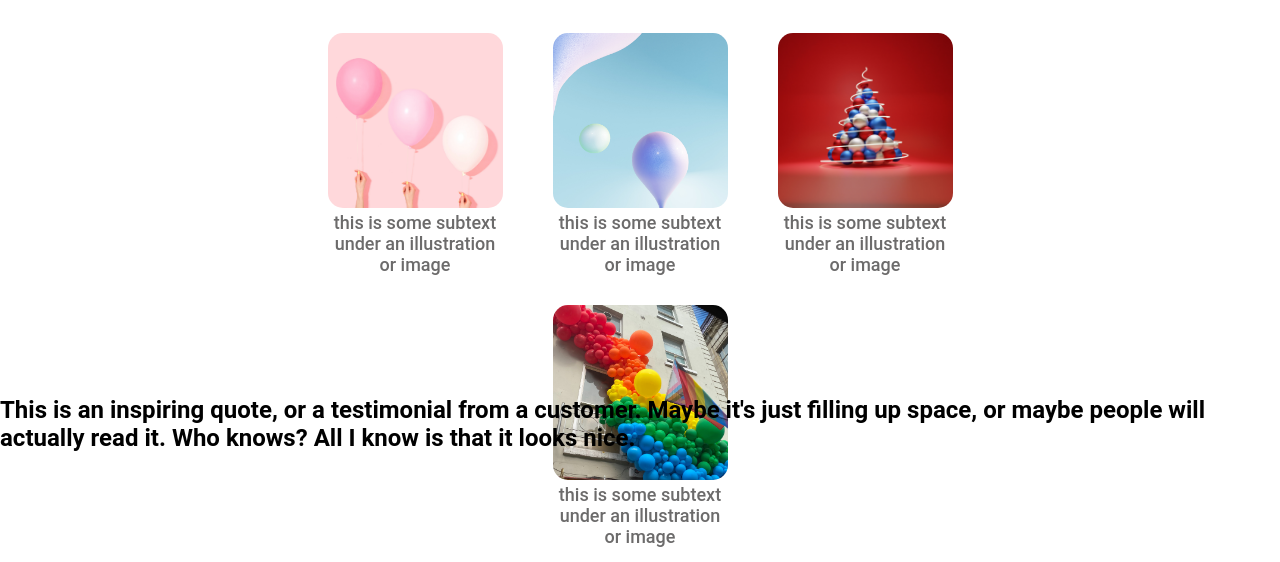
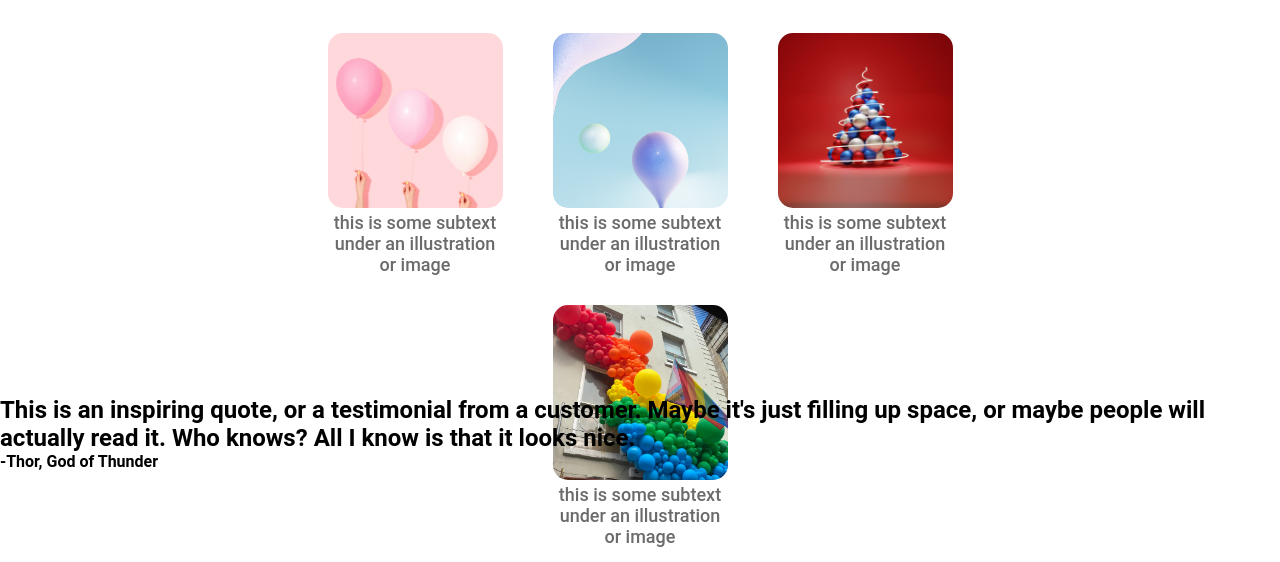
Before and after one commit to cparkin7/landing-page, a plain HTML site: page index.html in a window 1280 px wide. Shown: the part 604-1166 px from the top of the page. Drawn offline with Linux system fonts and the light colour scheme.

Commit message:
Add html for quote section

```diff
--- a/index.html
+++ b/index.html
@@ -62,6 +62,9 @@
         it. Who knows? All I know is that it looks nice.
       </h2>
     </div>
+    <div class="quote-credit">
+      <h4>-Thor, God of Thunder</h4>
+    </div>
   </section>
 
 </body>
```
